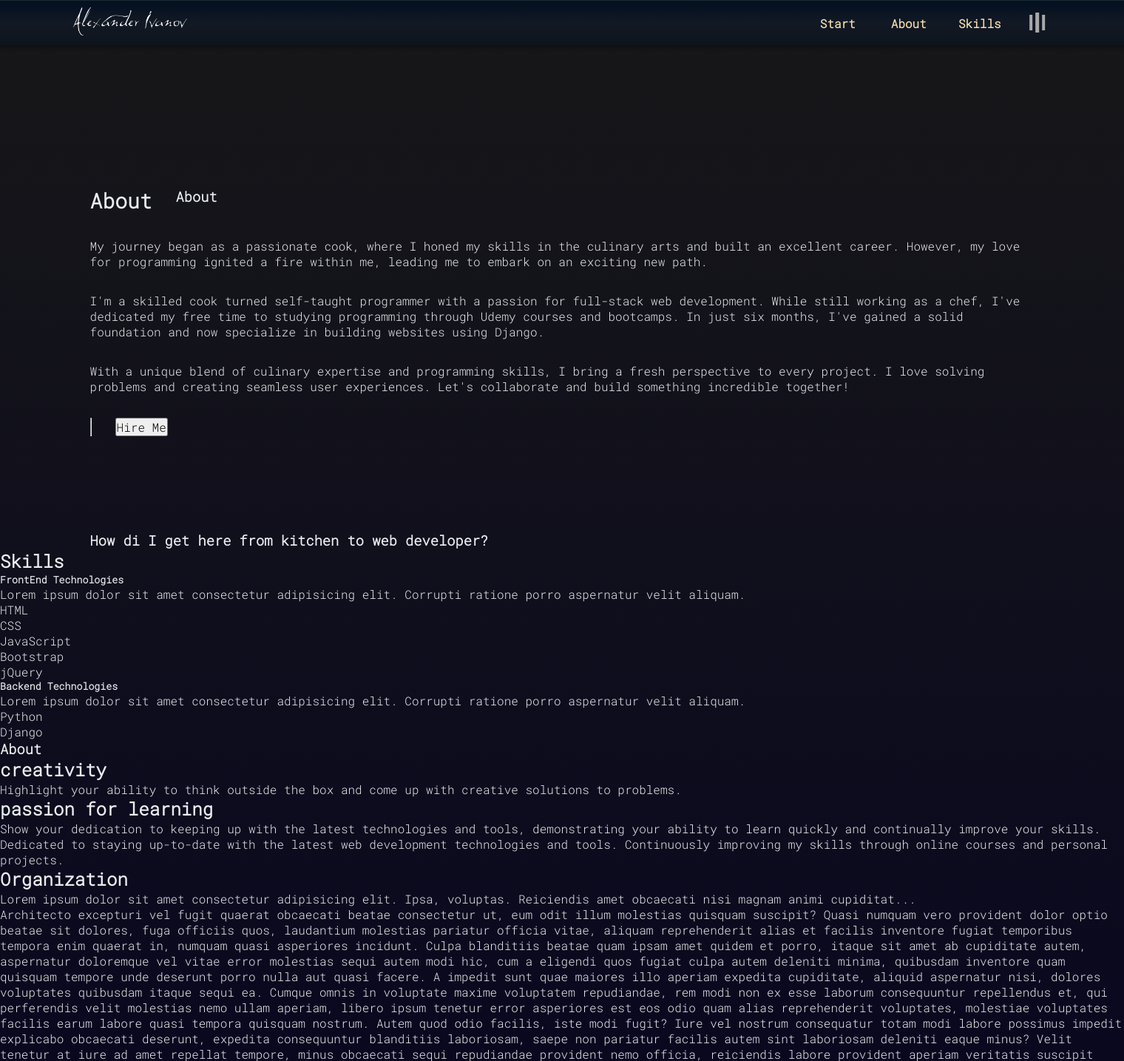
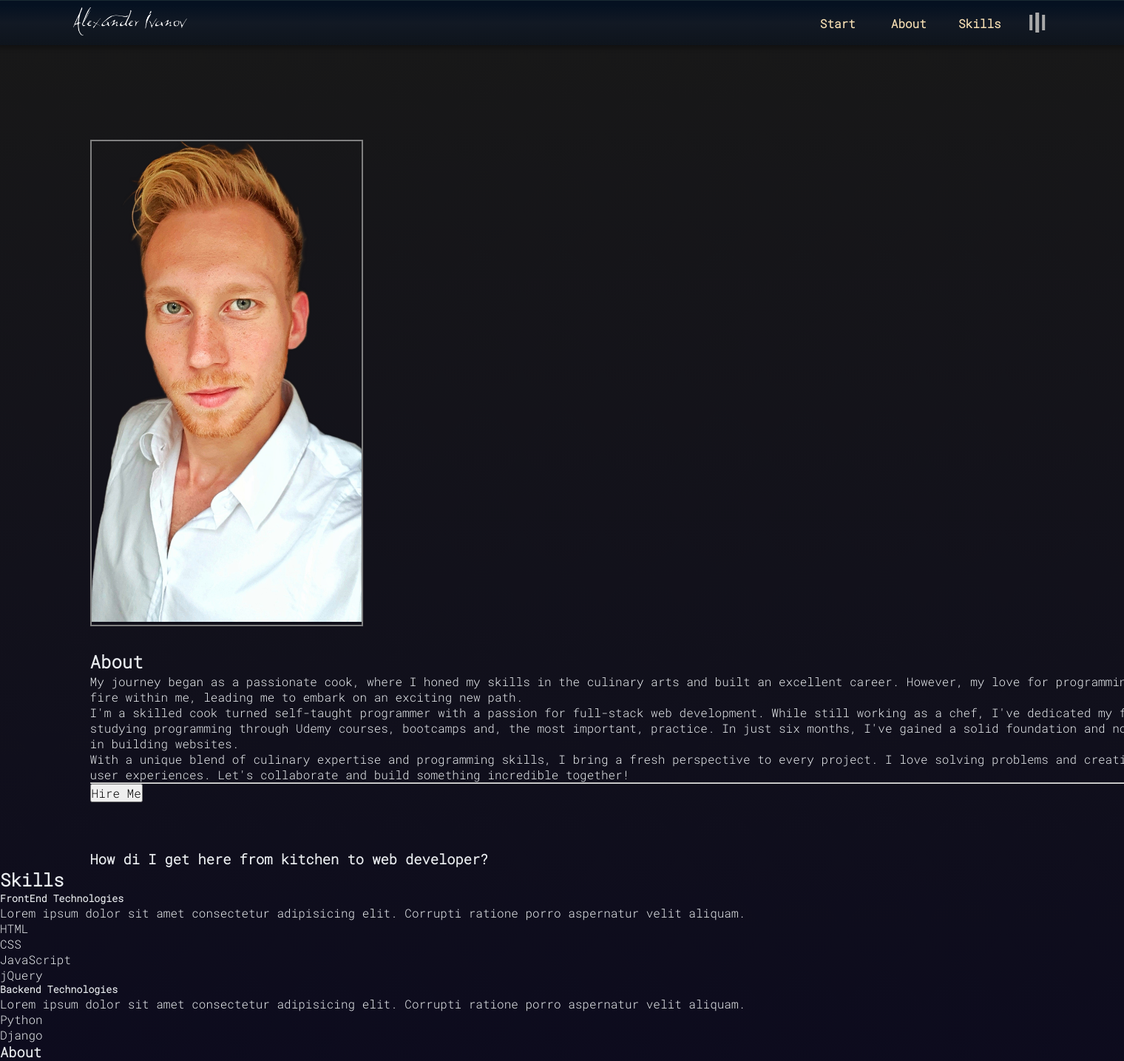
Before and after one commit to fpS-AUDIO/portfolio_django, a Django app: page /portfolio/ in a window 1520 px wide; the page is wider, and only the part inside the window is pictured. Shown: the part 799-2234 px from the top of that part at 74% size. Run offline with Django 4.2, Linux system fonts and the light colour scheme.

Commit message:
Started working on about section. Need to fix image-wrap:hover transform property. Also need to fix float/flex...

```diff
--- a/static/css/styles.css
+++ b/static/css/styles.css
@@ -18,6 +18,8 @@
 - @media    big screens responsive
 - @media    when hover is supported
 - @media    when hover is NOT supported (using :active)
+- body
+    -- about
 
 ////////////////////////////////////////////////////////////////////////
 //////////////////////////////////////////////////////////////////////*/
@@ -91,9 +93,13 @@
     --clr-theme-switcher-shadow: rgb(0 120 188 / 40%);
 
     /* neon */
-    --clr-neon-1: #29cf21;
+
+    /*     --clr-neon-1: #29cf21;
     --clr-neon-2: #00a4d9;
-    --clr-neon-3: #2751c7;
+    --clr-neon-3: #2751c7; */
+    --clr-neon-1: #00ff1c;
+    --clr-neon-2: #21e0ff;
+    --clr-neon-3: #eb00ff;
 
     /* navbar */
     --clr-navbar-bg-1: #e54e18;
@@ -523,34 +529,10 @@ textarea {
 }
 
 
+/*/////////////////////////////////////////////////////////
+/// ALL @MEDIA OF HEADER AND NAV FOR RESPONSIVE SCREENS ///
+/////////////////////////////////////////////////////////*/
 
-
-
-
-/*/////////////////
-/// MAIN <BODY> ///
-/////////////////*/
-
-.div-container-body {
-    display: flex;
-    flex-flow: column wrap;
-    justify-content: center;
-    padding: 0 8%;
-    margin-top: 4rem;
-}
-
-.div-container-body .div-sub-container {
-    margin-top: 8rem;
-
-    display: flex;
-    flex-direction: row;
-    flex-wrap: wrap;
-    gap: 2rem;
-}
-
-.div-container-body .div-sub-container p {
-    font-size: calc(16px + (24 + 24 * 0.7) * ((100 - 320px) / 1280));
-}
 
 
 
@@ -697,3 +679,67 @@ textarea {
         /* transition: all .1s ease; */
     }
 }
+
+
+
+
+
+/*//////////////////////////////////*/
+/*////////////// BODY //////////////*/
+/*//////////////////////////////////*/
+
+/* Main Body */
+
+.div-container-body {
+    display: flex;
+    flex-flow: column wrap;
+    justify-content: center;
+    padding: 0 8%;
+    margin-top: 4rem;
+    width: 100%;
+    overflow: hidden;
+}
+
+.div-container-body .div-sub-container {
+    margin-top: 4rem;
+
+    display: flex;
+    flex-direction: row;
+    flex-wrap: wrap;
+    gap: 2rem;
+}
+
+.div-container-body .div-sub-container p {
+    font-size: calc(16px + (24 + 24 * 0.7) * ((100 - 320px) / 1280));
+}
+
+
+
+
+
+/* About */
+
+.div-sub-container .about-image-wrap {
+    /* border for debugging */
+    border: 2px solid grey;
+    object-fit: cover;
+
+}
+
+.div-sub-container .about-image-wrap:hover {
+    /* transform: scale(120%); */
+    filter: grayscale(100%);
+    transition: all 0.4s ease;
+    overflow: hidden !important;
+}
+
+.div-sub-container .about-image-wrap .about-image {
+    transition: all 0.4s ease;
+}
+
+.div-sub-container .about-image-wrap .about-image:hover {
+    /* FIX ME!!!!! */
+    transform: scale(125%),
+        translateY(20px);
+    transition: all 0.4s ease;
+}
--- a/templates/portfolio/base.html
+++ b/templates/portfolio/base.html
@@ -8,7 +8,7 @@
     <title>Alex Ivanov Portfolio</title>
 
     <meta name="description" content="">
-        <meta name="viewport" content="width=device-width, initial-scale=1" >
+    <meta name="viewport" content="width=device-width, initial-scale=1">
 
     <!-- local relative link .css -->
     <link rel="stylesheet" href="{% static 'css/styles.css' %}">
@@ -58,7 +58,8 @@
         <!-- logo wrapper -->
         <div class="logo-box">
             <a href="#header">
-                    <img id="logo-img" class="logo" src="{% static 'img/logo-ivanov-white.png' %}" alt="white Alexander's logo">
+                <img id="logo-img" class="logo" src="{% static 'img/logo-ivanov-white.png' %}"
+                    alt="white Alexander's logo">
             </a>
         </div>
 
@@ -87,13 +88,31 @@
     <div class="div-container-body">
 
         <div class="div-sub-container" id="div-about">
-                <h3 style="font-size: 28px;">About</h3>
-                <h3>About</h3>
-                <p>My journey began as a passionate cook, where I honed my skills in the culinary arts and built an excellent career. However, my love for programming ignited a fire within me, leading me to embark on an exciting new path.</p>
-                <p>I'm a skilled cook turned self-taught programmer with a passion for full-stack web development. While still working as a chef, I've dedicated my free time to studying programming through Udemy courses and bootcamps. In just six months, I've gained a solid foundation and now specialize in building websites using Django.</p>
-                <p>With a unique blend of culinary expertise and programming skills, I bring a fresh perspective to every project. I love solving problems and creating seamless user experiences. Let's collaborate and build something incredible together!</p>
+
+            <div class="about-image-wrap">
+                <img class="about-image" src="{% static 'img/alexander_foto.png' %}"
+                    alt="Alexander's foto in white shirt with a cool haircut">
+            </div>
+
+            <div class="text-wrap">
+                <h2>About</h2>
+                <p>My journey began as a passionate cook, where I honed my skills in the culinary arts and built an
+                    excellent career. However, my love for programming ignited a fire within me, leading me to embark on
+                    an
+                    exciting new path.</p>
+                <p>I'm a skilled cook turned self-taught programmer with a passion for full-stack web development. While
+                    still working as a chef, I've dedicated my free time to studying programming through Udemy courses,
+                    bootcamps and, the most important, practice. In just six months, I've gained a solid foundation and
+                    now
+                    specialize in building websites.</p>
+                <p>With a unique blend of culinary expertise and programming skills, I bring a fresh perspective to
+                    every
+                    project. I love solving problems and creating seamless user experiences. Let's collaborate and build
+                    something incredible together!</p>
                 <hr>
                 <input type="button" class="button" value="Hire Me">
+            </div>
+
         </div>
 
         <div class="div-sub-container" id="div-how">
@@ -139,7 +158,7 @@
 
         // Add a delay before applying the animation on the delayed element
         // ELEMENT: <h2 class="animated-title anime-delay">a Full-Stack Web Developer</h2>
-            setTimeout(function() {
+        setTimeout(function () {
             document.querySelector('.anime-delay').style.borderRight = '4px solid var(--clr-flashing-border)';
         }, 5000); // Adjust the delay time as needed
 
--- a/templates/portfolio/index.html
+++ b/templates/portfolio/index.html
@@ -23,7 +23,6 @@
                 <li>HTML</li>
                 <li>CSS</li>
                 <li>JavaScript</li>
-                <li>Bootstrap</li>
                 <li>jQuery</li>
             </ul>
 
```
Also changed, not shown: static/img/alexander_foto.png. Lines whose indentation alone changed are shown as unchanged.
